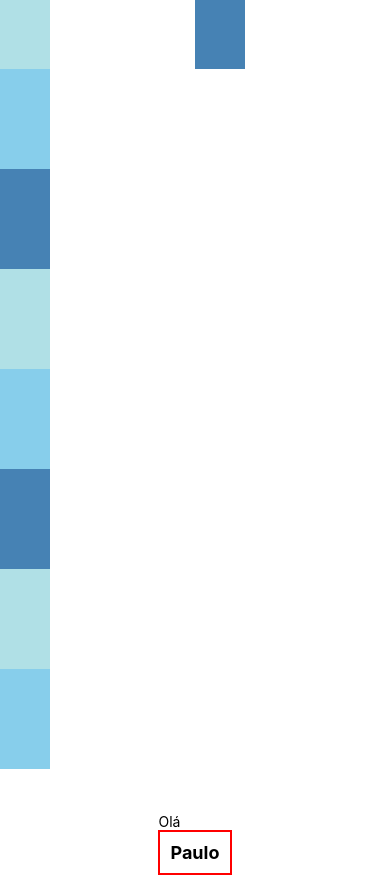
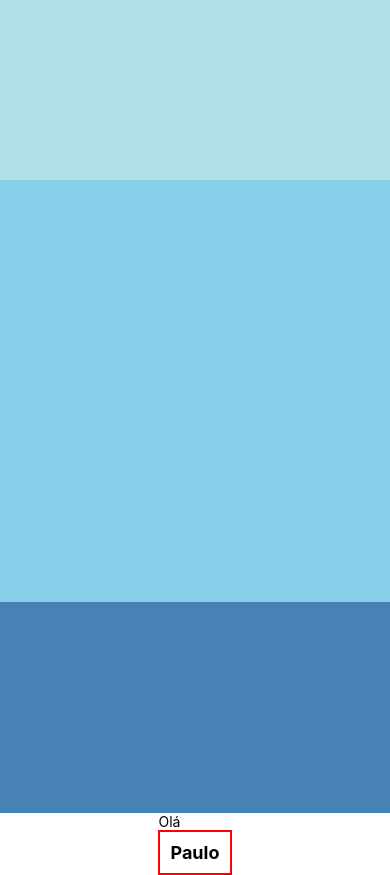
Before and after one commit to pauloesantos/React-Native-CasaDoCodigo, a React Native app: screen / in a window 390 px wide. Built offline with nearby package versions, Linux system fonts and the light colour scheme.

Commit message:
Cap-06 6.7

```diff
--- a/componentes/DimensoesFixas.js
+++ b/componentes/DimensoesFixas.js
@@ -3,17 +3,12 @@ import { View } from 'react-native';
     class DimensoesFixas extends React.Component {
     render() {
         return (
-                <View style={{width: '100%', height: '100%', flexDirection: 'column', flexWrap: 'wrap'}}>
-                    <View style={{width: 50, height: 100, backgroundColor: 'powderblue'}} />
-                    <View style={{width: 50, height: 100, backgroundColor: 'skyblue'}} />
-                    <View style={{width: 50, height: 100, backgroundColor: 'steelblue'}} />
-                    <View style={{width: 50, height: 100, backgroundColor: 'powderblue'}} />
-                    <View style={{width: 50, height: 100, backgroundColor: 'skyblue'}} />
-                    <View style={{width: 50, height: 100, backgroundColor: 'steelblue'}} />
-                    <View style={{width: 50, height: 100, backgroundColor: 'powderblue'}} />
-                    <View style={{width: 50, height: 100, backgroundColor: 'skyblue'}} />
-                    <View style={{width: 50, height: 100, backgroundColor: 'steelblue'}} />
-                </View>
+            <View style={{width: '100%', height: '100%', flexDirection: 'column', justifyContent: 'center', alignItems: 'stretch'}}>
+                <View style={{flexGrow: 1, backgroundColor: 'powderblue'}} />
+                <View style={{flexGrow: 2, backgroundColor: 'skyblue'}} />
+                <View style={{flexGrow: 1,backgroundColor: 'steelblue'}} />
+            </View>
+
         );
     }
 };
```
